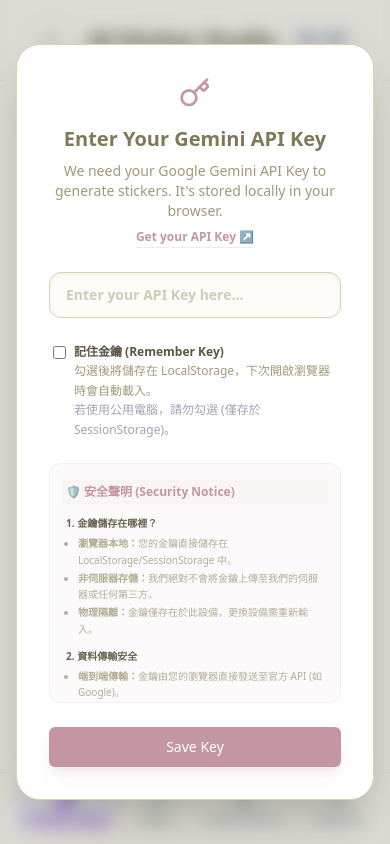
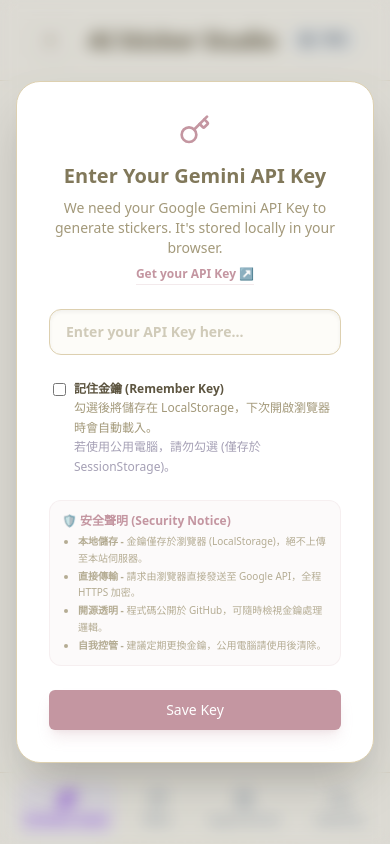
Before and after one commit to Ttingyu1123/Sticker_Universe, a React (Vite) app: page /generator in a window 390 px wide. Shown: the top 844 px of the page. Built offline with nearby package versions, Linux system fonts and the light colour scheme.

Commit message:
feat: simplify BYOK security notice and fix mobile downloads

```diff
--- a/src/pages/Generator/App.tsx
+++ b/src/pages/Generator/App.tsx
@@ -327,44 +327,16 @@
               </label>
             </div>
 
-            <div className="bg-primary/5 p-4 rounded-xl border border-primary/10 text-[10px] text-bronze-light space-y-3 max-h-60 overflow-y-auto custom-scrollbar">
-              <p className="font-bold text-primary flex items-center gap-1 text-xs sticky top-0 bg-primary/5 backdrop-blur-sm -mx-1 px-1 py-1">
+            <div className="bg-primary/5 p-3 rounded-xl border border-primary/10 text-[10px] text-bronze-light space-y-1">
+              <p className="font-bold text-primary flex items-center gap-1 text-xs">
                 🛡️ 安全聲明 (Security Notice)
               </p>
-
-              <div className="space-y-1">
-                <p className="font-bold text-bronze-text opacity-90">1. 金鑰儲存在哪裡？</p>
-                <ul className="list-disc pl-3 space-y-0.5 opacity-80 leading-relaxed">
-                  <li><span className="font-bold">瀏覽器本地：</span>您的金鑰直接儲存在 LocalStorage/SessionStorage 中。</li>
-                  <li><span className="font-bold">非伺服器存儲：</span>我們絕對不會將金鑰上傳至我們的伺服器或任何第三方。</li>
-                  <li><span className="font-bold">物理隔離：</span>金鑰僅存在於此設備，更換設備需重新輸入。</li>
-                </ul>
-              </div>
-
-              <div className="space-y-1">
-                <p className="font-bold text-bronze-text opacity-90">2. 資料傳輸安全</p>
-                <ul className="list-disc pl-3 space-y-0.5 opacity-80 leading-relaxed">
-                  <li><span className="font-bold">端到端傳輸：</span>金鑰由您的瀏覽器直接發送至官方 API (如 Google)。</li>
-                  <li><span className="font-bold">全程加密：</span>所有通訊經由 HTTPS 加密，防止中間人攔截。</li>
-                </ul>
-              </div>
-
-              <div className="space-y-1">
-                <p className="font-bold text-bronze-text opacity-90">3. 如何確保金鑰沒有被偷偷上傳？</p>
-                <ul className="list-disc pl-3 space-y-0.5 opacity-80 leading-relaxed">
-                  <li><span className="font-bold">開發者工具檢查：</span>您可以按 F12 打開 Network 分頁，確認請求僅發送至官方網域。</li>
-                  <li><span className="font-bold">開源透明：</span>本專案原始碼已公開，可隨時審閱金鑰處理邏輯。</li>
-                </ul>
-              </div>
-
-              <div className="space-y-1">
-                <p className="font-bold text-bronze-text opacity-90">4. 最佳安全實踐建議</p>
-                <ul className="list-disc pl-3 space-y-0.5 opacity-80 leading-relaxed">
-                  <li><span className="font-bold">設定限額：</span>請在 API 後台設定使用的 Monthly Usage Limit。</li>
-                  <li><span className="font-bold">定期更換：</span>養成定期更新 API 金鑰的習慣。</li>
-                  <li><span className="font-bold">使用後清除：</span>公用電腦使用後，請務必點擊「清除金鑰」按鈕。</li>
-                </ul>
-              </div>
+              <ul className="list-disc pl-4 space-y-0.5 opacity-80 leading-relaxed">
+                <li><span className="font-bold">本地儲存 -</span> 金鑰僅存於瀏覽器 (LocalStorage)，絕不上傳至本站伺服器。</li>
+                <li><span className="font-bold">直接傳輸 -</span> 請求由瀏覽器直接發送至 Google API，全程 HTTPS 加密。</li>
+                <li><span className="font-bold">開源透明 -</span> 程式碼公開於 GitHub，可隨時檢視金鑰處理邏輯。</li>
+                <li><span className="font-bold">自我控管 -</span> 建議定期更換金鑰，公用電腦請使用後清除。</li>
+              </ul>
             </div>
             {error && <p className="text-secondary text-xs font-bold text-center">{error}</p>}
             <div className="flex gap-3">
```
